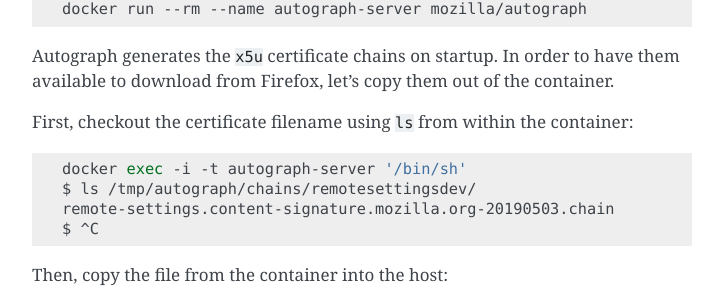
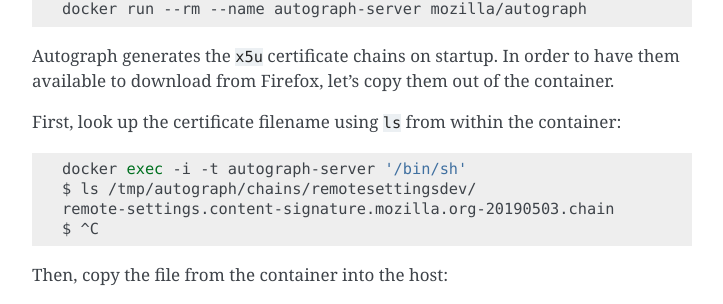
Before and after one commit to mozilla/remote-settings, a Sphinx documentation site: the page built from docs/tutorial-local-server.rst, in a window 1280 px wide and 900 px high, scrolled down 3604 px. Shown: the part 150-454 px from the top of the window, without its empty margins (388-1111 px from the left). Built offline with Sphinx 7.4.7, drawn with Linux system fonts in a browser that asks for light colours.

Commit message:
@glasserc review

```diff
--- a/docs/tutorial-local-server.rst
+++ b/docs/tutorial-local-server.rst
@@ -187,7 +187,7 @@
 
 Autograph generates the ``x5u`` certificate chains on startup. In order to have them available to download from Firefox, let's copy them out of the container.
 
-First, checkout the certificate filename using ``ls`` from within the container:
+First, look up the certificate filename using ``ls`` from within the container:
 
 .. code-block:: bash
 
```
